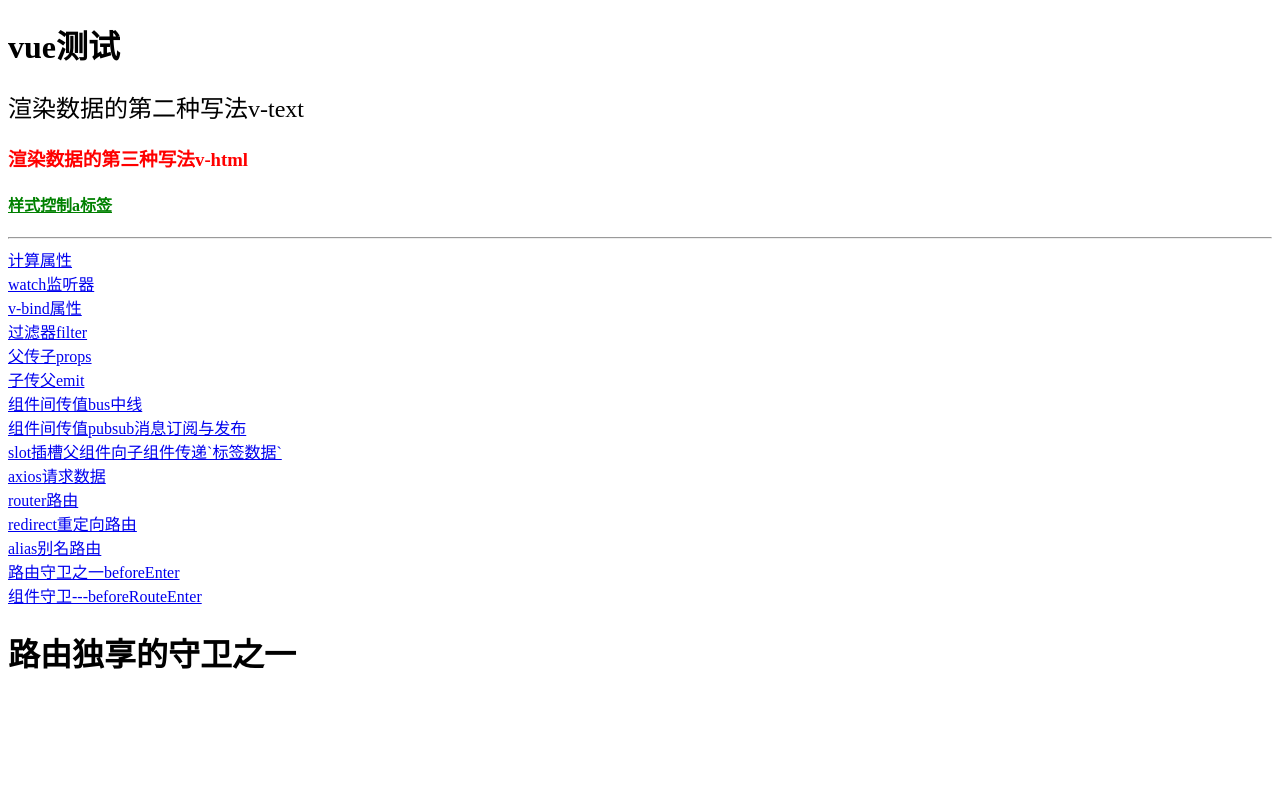
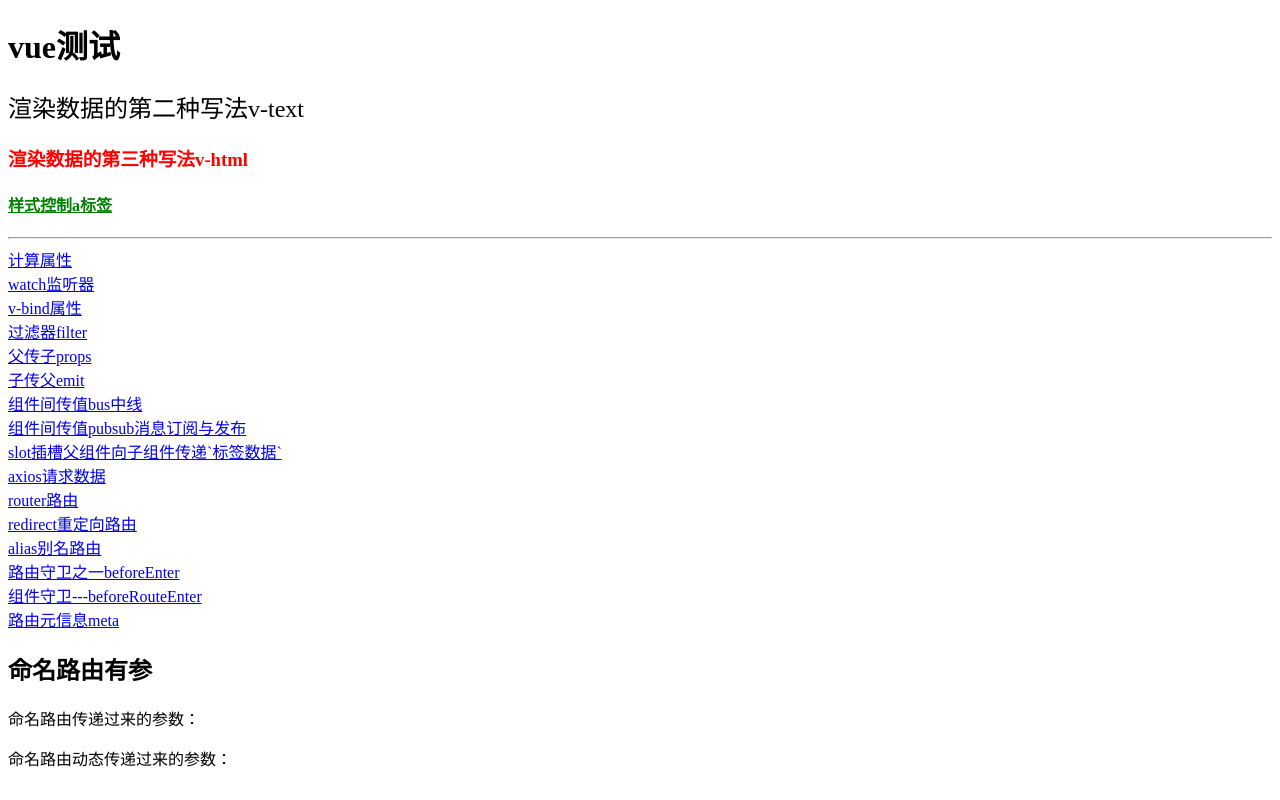
Before and after one commit to muzibigbug/vue-, a Vue app: page /#/nameRouterParams in a window 1280 px wide. Before the commit this address led to /#/routeGuard. Built offline with nearby package versions, Linux system fonts and the light colour scheme.

Commit message:
路由元信息meta

```diff
--- a/src/App.vue
+++ b/src/App.vue
@@ -35,6 +35,8 @@
     <router-link to='/routeGuard'>路由守卫之一beforeEnter</router-link>
     <br>
     <router-link to='/componentGuard'>组件守卫---beforeRouteEnter</router-link>
+    <br>
+    <router-link to='/metaRoute'>路由元信息meta</router-link>
 
 
     <router-view></router-view>
--- a/src/router.js
+++ b/src/router.js
@@ -5,7 +5,7 @@ Vue.use(Router)
 
 let router = new Router({
     mode: 'hash',
-    routes: [{
+    routes: [{ //routes配置项配项可以称为路由记录
             path: '/computed',
             name: 'computed',
             redirect: '/',
@@ -165,6 +165,14 @@ let router = new Router({
             flg: true
           },
           component: () => {return import('./views/router/routeGuard/componentGuard.vue')}
+        },
+        { //路由元信息meta
+            path: '/metaRoute',
+            name: 'metaRoute',
+            meta: {
+                requiresAuth: true
+            },
+            component: () => {return import('./views/router/metaRoute/index.vue')}
         }
 
     ]
--- /dev/null
+++ b/src/views/router/metaRoute/index.vue
@@ -0,0 +1,21 @@
+<template>
+    <div class="metaRoute">
+        <h1>路由元信息meta</h1>
+        <p v-if="$route.meta.requiresAuth">获取meta的值进行判断是否显示--{{$route.meta.requiresAuth}}</p>
+    </div>
+</template>
+<script>
+export default {
+    data() {
+        return {
+            metaVal: false
+        }
+    },
+    beforeRouteEnter(to, from, next) {
+        console.log('meta', to)
+        if(to.matched.some(record => record.meta.requiresAuth)) {
+            next()
+        }
+    }
+}
+</script>
```
